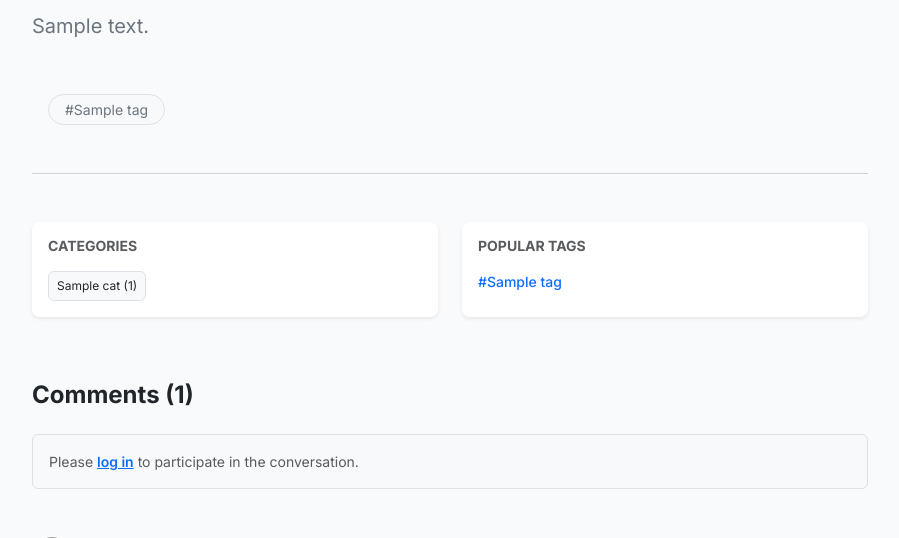
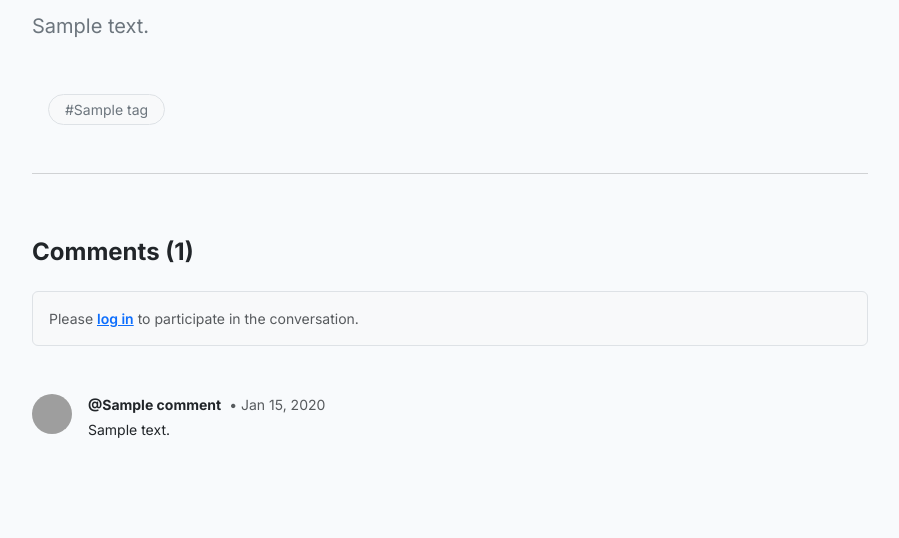
Before and after one commit to Ananthux2004/Django-Blog-project, a Django app: template blogproject/blog/templates/blog/post_detail.html in a window 1280 px wide. Shown: the part 905-1443 px from the top of the page, without its empty margins (190-1089 px from the left). Run offline with Django 5.2, Linux system fonts and the light colour scheme; the template is opened without the code that fills it: most values are stand-ins (such as "Sample title", 1, 10 or a date in 2020); grey boxes marked "Sample" are stand-in pictures; grey boxes are pictures that could not be loaded.

Commit message:
removed categories and post card from post detail

```diff
--- a/blogproject/blog/templates/blog/post_detail.html
+++ b/blogproject/blog/templates/blog/post_detail.html
@@ -107,44 +107,7 @@
 
     <hr class="my-5 text-muted opacity-25">
 
-    <!-- Bottom Categories & Tags Horizontal Grid -->
-    <div class="row g-4 mb-5">
-        <div class="col-md-6">
-            <div class="card border-0 bg-white shadow-sm h-100 rounded-3 p-3">
-                <h6 class="text-uppercase text-muted fw-bold small mb-3">Categories</h6>
-                <div class="d-flex flex-wrap gap-2">
-                    {% for cat in categories %}
-                        <a href="{% url 'blog:category_detail' cat.slug %}" class="badge bg-light text-dark border fw-normal p-2 text-decoration-none">
-                            {{ cat.name }} ({{ cat.posts.count }})
-                        </a>
-                    {% empty %}
-                        <span class="text-muted small">No categories available</span>
-                    {% endfor %}
-                </div>
-            </div>
-        </div>
 
-        <div class="col-md-6">
-            <div class="card border-0 bg-white shadow-sm h-100 rounded-3 p-3">
-                <h6 class="text-uppercase text-muted fw-bold small mb-3">Popular Tags</h6>
-                <div class="d-flex flex-wrap gap-2">
-                    {% for tag in popular_tags %}
-                        <a href="{% url 'blog:tag_detail' tag.slug %}" class="text-primary fw-medium text-decoration-none small">
-                            #{{ tag.name }}
-                        </a>
-                    {% empty %}
-                        {% for tag in post.tags.all %}
-                            <a href="{% url 'blog:tag_detail' tag.slug %}" class="text-primary fw-medium text-decoration-none small">
-                                #{{ tag.name }}
-                            </a>
-                        {% empty %}
-                            <span class="text-muted small">No tags available</span>
-                        {% endfor %}
-                    {% endfor %}
-                </div>
-            </div>
-        </div>
-    </div>
 
     <!-- Threaded Comments Engine -->
     <div class="comments-section mt-5 pt-3">
```
